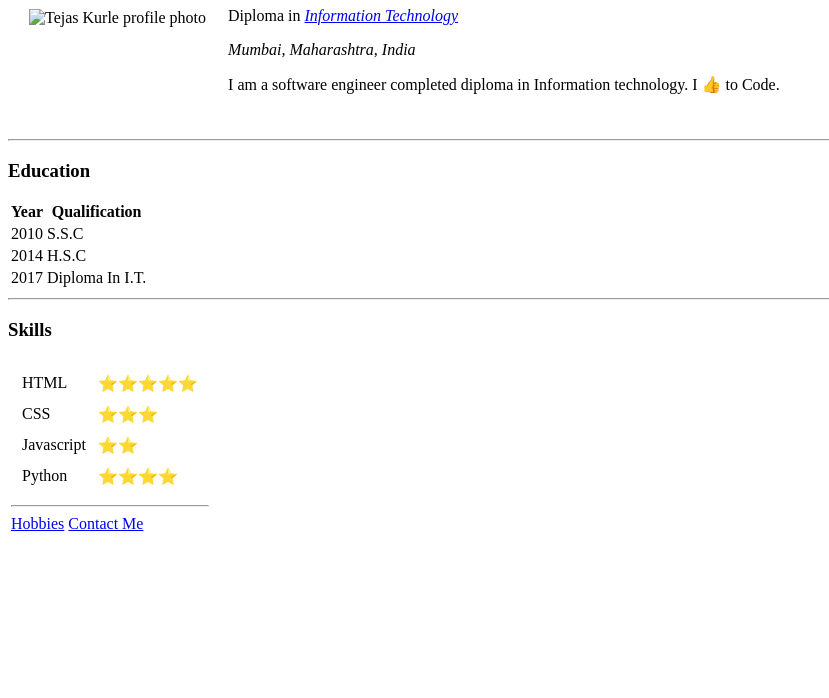
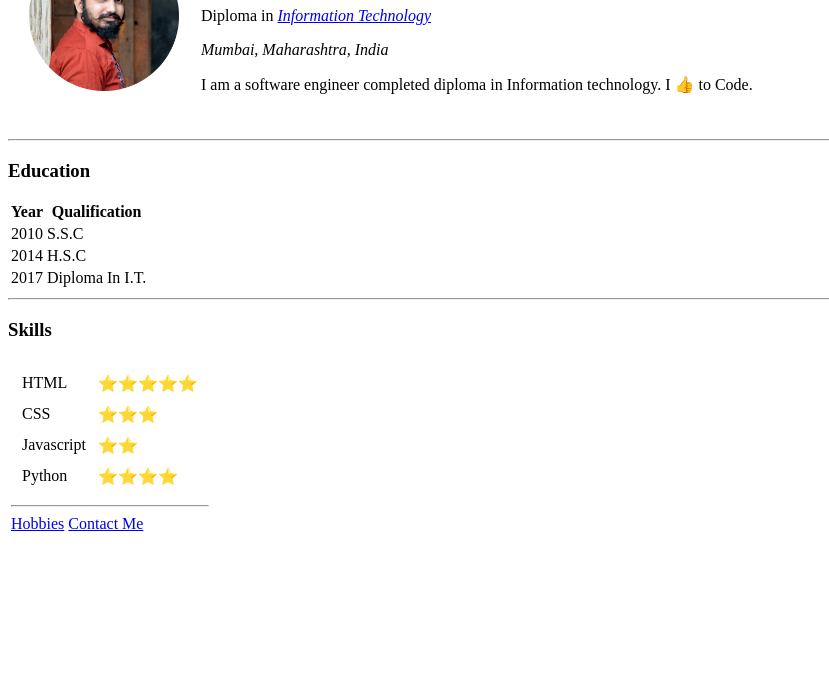
Before and after one commit to TejasK1040/CV, a plain HTML site: page index.html in a window 1280 px wide. Shown: the part 102-800 px from the top of the page, without its empty margins (0-829 px from the left). Drawn offline with Linux system fonts and the light colour scheme.

Commit message:
Update index.html

```diff
--- a/index.html
+++ b/index.html
@@ -7,7 +7,7 @@
   <body>
     <table cellspacing=20>
       <tr>
-        <td><img src="images/profile pic.jpg" alt="Tejas Kurle profile photo" height="150" width="150"></td>
+        <td><img src="images/profile_pic_circle.png" alt="Tejas Kurle profile photo" height="150" width="150"></td>
         <td>
           <h1>Tejas Kurle</h1>
           <p>Diploma in <a href="https://en.wikipedia.org/wiki/Information_technology"><em>Information Technology</em></a></p>
```
